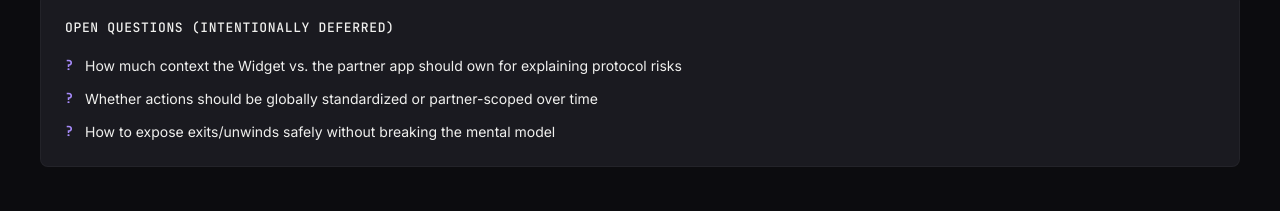
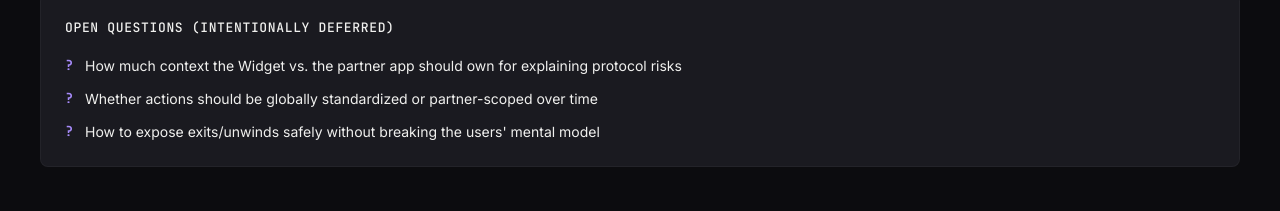
Before and after one commit to genesis1789/lifi-defi-actions-demo, a React (Vite) app: page / in a window 1280 px wide. Shown: the part 8383-8594 px from the top of the page. Built offline with nearby package versions, Linux system fonts and the light colour scheme.

Commit message:
mental model change

```diff
--- a/src/pages/DeFiActionsDemo.tsx
+++ b/src/pages/DeFiActionsDemo.tsx
@@ -896,7 +896,7 @@ export default function DeFiActionsDemo() {
               <ul className="questions-list">
                 <li>How much context the Widget vs. the partner app should own for explaining protocol risks</li>
                 <li>Whether actions should be globally standardized or partner-scoped over time</li>
-                <li>How to expose exits/unwinds safely without breaking the mental model</li>
+                <li>How to expose exits/unwinds safely without breaking the users' mental model</li>
               </ul>
             </div>
           </div>
```
